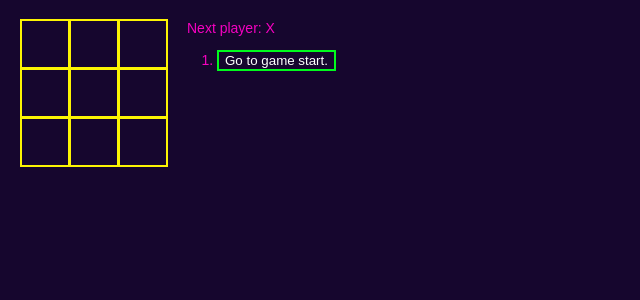
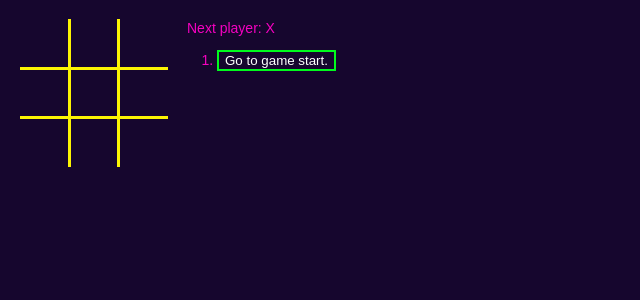
Before and after one commit to jsilke/orthogonal-octothorpe, a React (Create React App) app: page / in a window 1280 px wide. Shown: the top 300 px of the page, without its empty margins (0-640 px from the left). Built offline with nearby package versions, Linux system fonts and the light colour scheme.

Commit message:
Add coordinates to board props to allow for positional styling of squares. Fix typos in index.css. Modify types (minor).

```diff
--- a/src/index.tsx
+++ b/src/index.tsx
@@ -10,7 +10,7 @@ import { GameProps, SquareProps, BoardProps, GameState, Squares, MoveHistory } f
  */
 const Square = (props: SquareProps) => {
   return (
-    <button className="square" onClick={props.onClick}>
+    <button className={`square${props.style}`} onClick={props.onClick}>
       {props.value}
     </button>
   );
@@ -26,9 +26,28 @@ class Board extends React.Component<BoardProps> {
    * @returns - A `Square` component.
    */
   renderSquare(i: number) {
+    const assignClass = (i: number) => {
+      let squareClass = '';
+      if (this.props.coordinates[i].row === 0) {
+        squareClass += ' board__top-edge';
+      }
+      if (this.props.coordinates[i].row === this.props.boardSize - 1) {
+        squareClass += ' board__bottom-edge';
+      }
+      if (this.props.coordinates[i].column === 0) {
+        squareClass += ' board__left-edge';
+      }
+      if (this.props.coordinates[i].column === this.props.boardSize - 1) {
+        squareClass += ' board__right-edge';
+      }
+      return squareClass;
+    };
+
     return (
       <Square
+        key={i}
         value={this.props.squares[i]}
+        style={assignClass(i)}
         onClick={() => this.props.onClick(i)}
       />
     );
@@ -44,7 +63,7 @@ class Board extends React.Component<BoardProps> {
     const squareIndices = [...Array(this.props.boardSize).keys()].map(i => i + offset);
     const row = squareIndices.map(i => this.renderSquare(i));
     return (
-      <div>
+      <div key={offset / 3}>
         {row}
       </div>
     );
@@ -76,7 +95,7 @@ class Game extends React.Component<GameProps, GameState> {
     this.state = {
       history: [{
         squares: Array(this.calculateBoardArea()).fill(null),
-        moveCoordinates: { row: null, column: null },
+        movePosition: { row: null, column: null },
       }],
       stepNumber: 0,
       xIsNext: true,
@@ -145,7 +164,7 @@ class Game extends React.Component<GameProps, GameState> {
    * indicate the current state to the user.
    * @param step - The move number to which the game state will be reverted.
    */
-  jumpToStateInMoveHistory(e: React.MouseEvent<HTMLButtonElement, MouseEvent>, step: number) {
+  jumpToStateInMoveHistory(step: number) {
     this.setState({
       stepNumber: step,
       xIsNext: (step % 2) === 0,
@@ -174,7 +193,7 @@ class Game extends React.Component<GameProps, GameState> {
     this.setState({
       history: history.concat([{
         squares: squares,
-        moveCoordinates: this.computeCoordinates(i),
+        movePosition: this.computeCoordinates(i),
       }]),
       stepNumber: history.length,
       xIsNext: !this.state.xIsNext,
@@ -202,12 +221,12 @@ class Game extends React.Component<GameProps, GameState> {
       const description = move ?
         `Go to move # ${move}` :
         'Go to game start.';
-      const coordinates = step.moveCoordinates;
+      const coordinates = step.movePosition;
       return (
         <li key={move}>
           <button
             className={`button${move === this.state.stepNumber ? ' button--active' : ''}`}
-            onClick={(e) => this.jumpToStateInMoveHistory(e, move)}
+            onClick={() => this.jumpToStateInMoveHistory(move)}
           >
             {description}
           </button>
@@ -239,6 +258,7 @@ class Game extends React.Component<GameProps, GameState> {
           <Board
             squares={current.squares}
             boardSize={this.props.boardSize}
+            coordinates={[...Array(this.calculateBoardArea()).keys()].map((square, i) => this.computeCoordinates(i))}
             onClick={(i: number) => this.handleClick(i)}
           />
         </div>
```
Also changed, not shown: src/index.css (+4 -4 lines), src/types.ts (+7 -5 lines).
